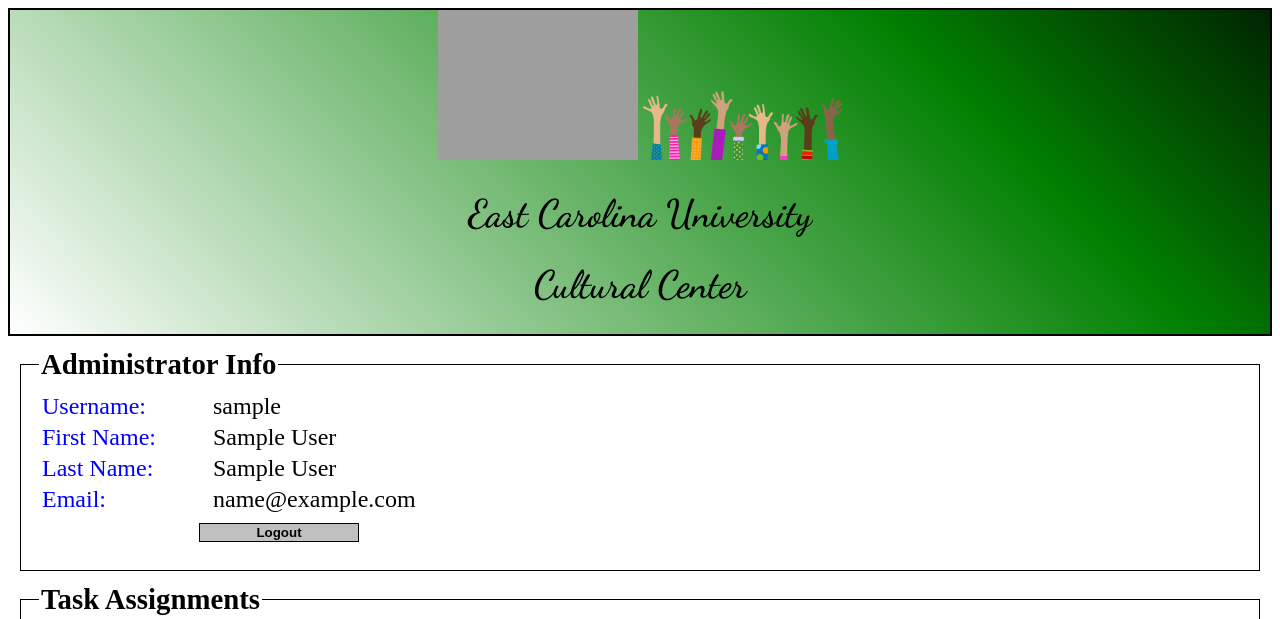
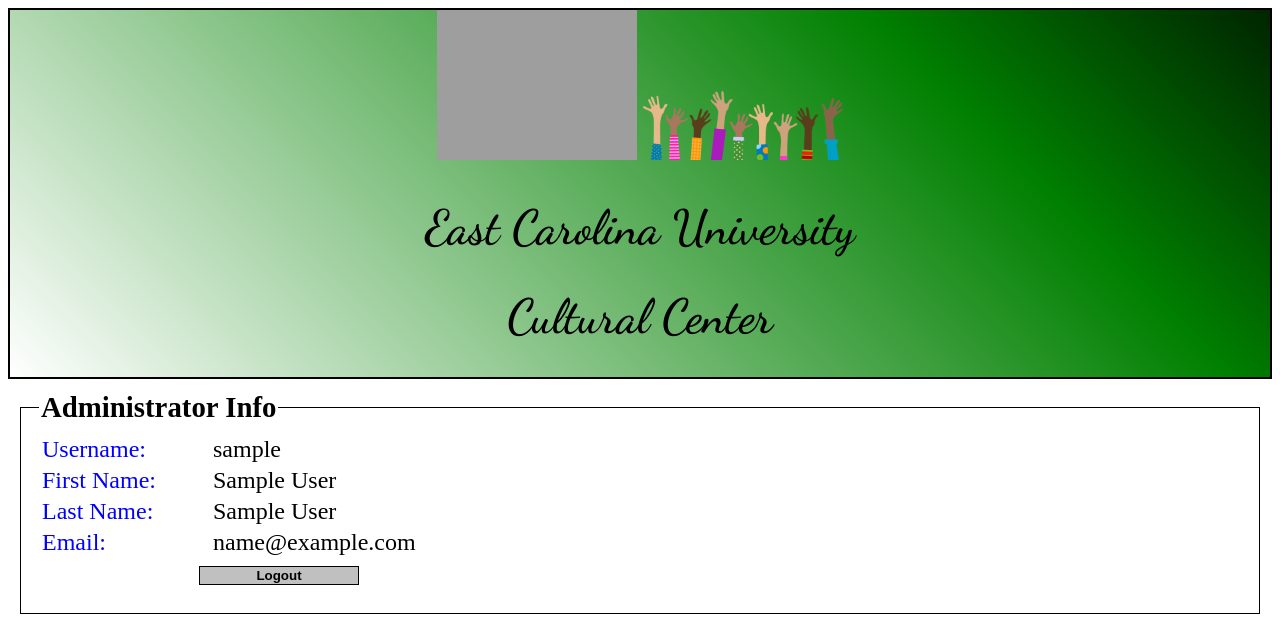
Before and after one commit to hopkeno/ECU-ICTN6845-Group2, a PHP site: page / in a window 1280 px wide. Shown: the top 619 px of the page. Run offline with PHP 8.4, Linux system fonts and the light colour scheme; the visitor is signed in with stand-in values (Sample User, id 1); tables that the repository leaves empty hold one stand-in row (values such as "Sample post"); data that the repository does not hold is empty; grey boxes are pictures that could not be loaded.

Commit message:
Update task_admin.php

```diff
--- a/task_admin.php
+++ b/task_admin.php
@@ -34,7 +34,7 @@ $max_volunteers = 10;	//maximum number of volunteers needed for a task
     background-image: -o-linear-gradient(45deg, white 0%, green 75%, black 110%);
 	border: 2px solid black;
 	font-family: 'Dancing Script', cursive;
-	font-size: 120%;
+	font-size: 150%;
 	padding-top: 0em;
        text-align: center;
 
```
